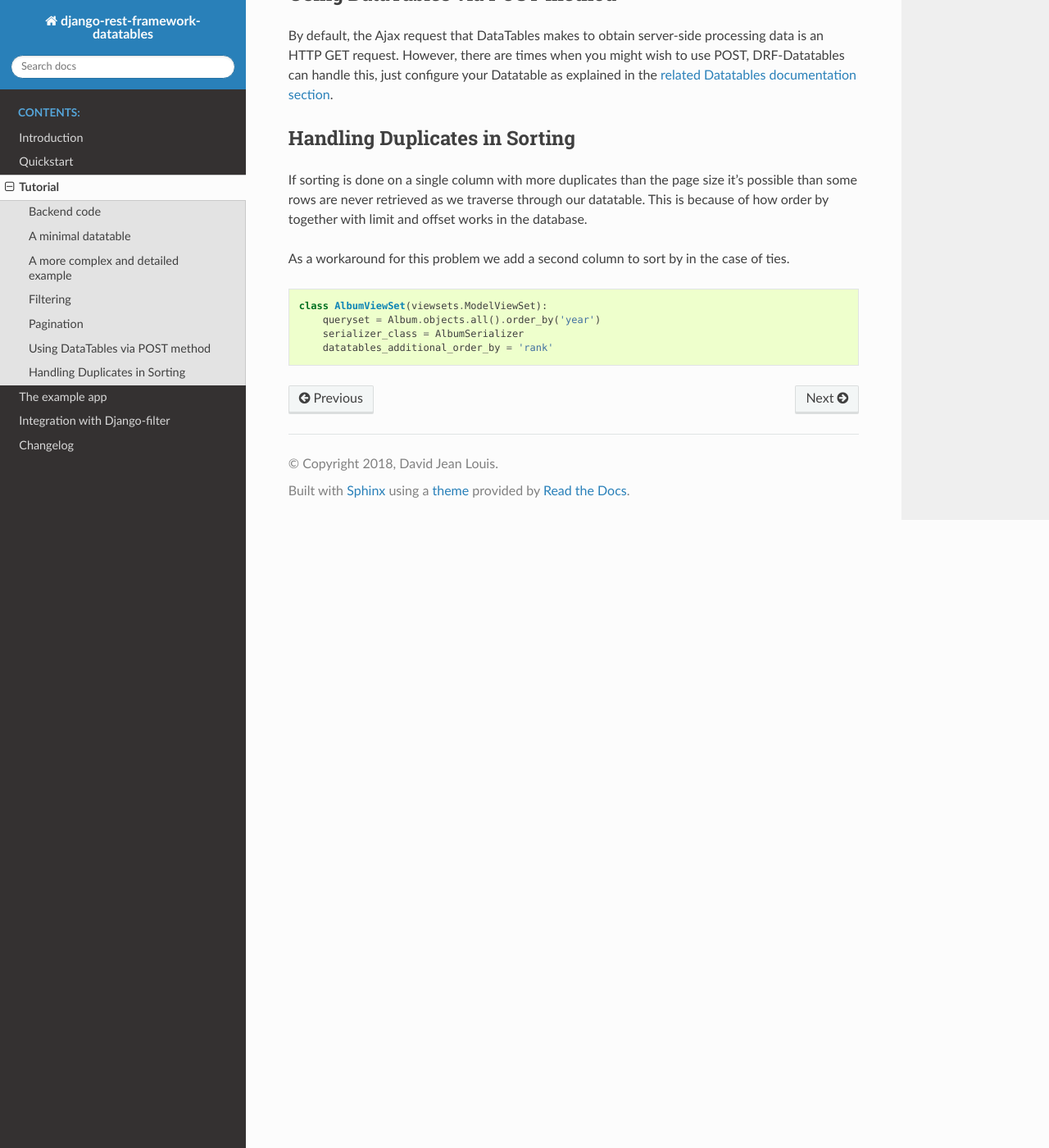
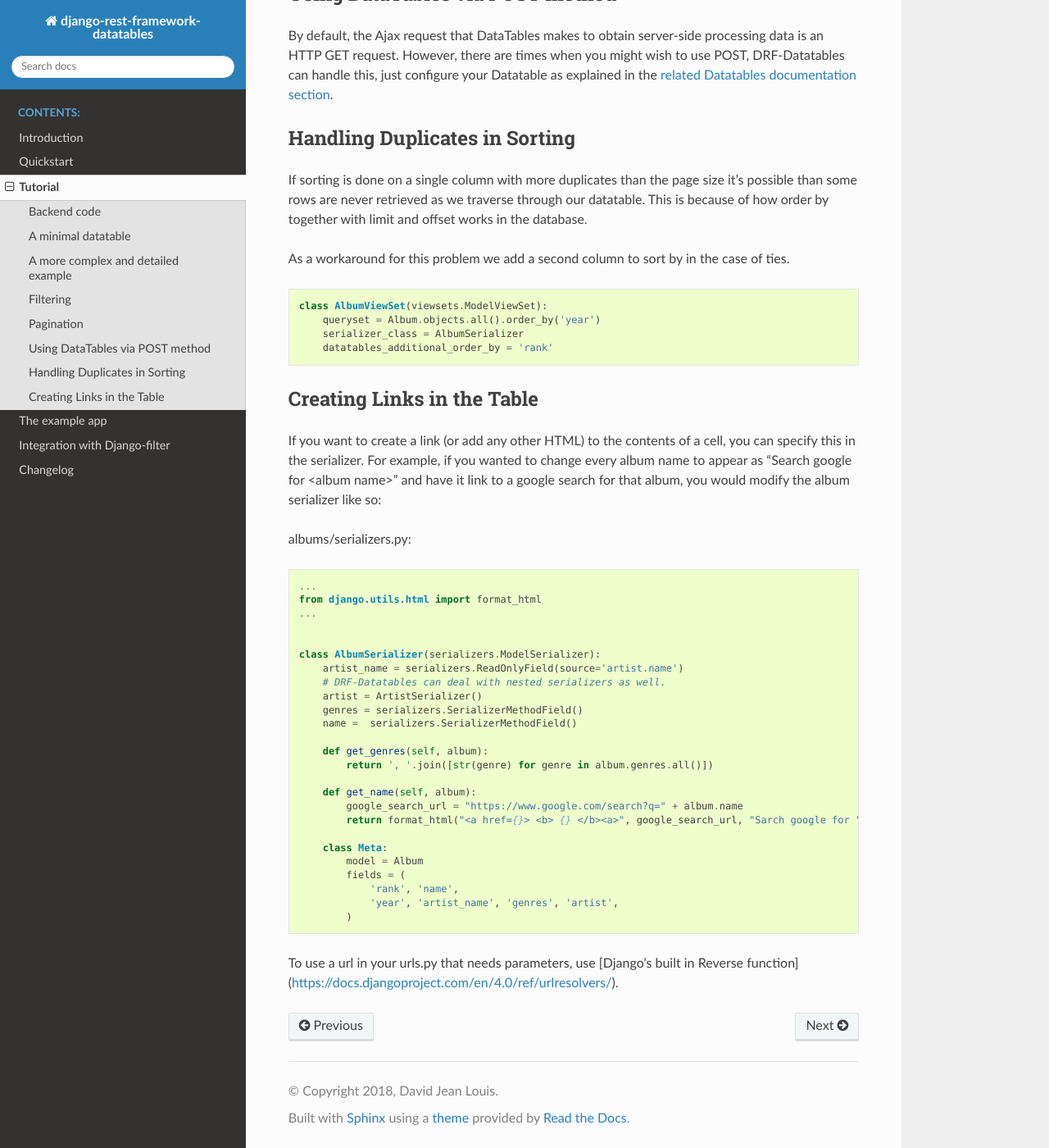
Before and after one commit to izimobil/django-rest-framework-datatables, a Sphinx documentation site: the page built from docs/tutorial.rst, in a window 1280 px wide and 1400 px high, scrolled down 7845 px. Shown: the whole window at 82% size. Built offline with Sphinx 7.4.7 and the Read the Docs theme 2.0.0, drawn with Linux system fonts in a browser that asks for light colours.

Commit message:
Add an example for creating links in the table

```diff
--- a/docs/tutorial.rst
+++ b/docs/tutorial.rst
@@ -402,3 +402,44 @@ As a workaround for this problem we add a second column to sort by in the case o
         queryset = Album.objects.all().order_by('year')
         serializer_class = AlbumSerializer
         datatables_additional_order_by = 'rank'
+
+
+
+
+Creating Links in the Table
+------------------------------
+If you want to create a link (or add any other HTML) to the contents of a cell, you can specify this in the serializer. For example, if you wanted to change every album name to appear as "Search google for <album name>" and have it link to a google search for that album, you would modify the album serializer like so:
+
+
+albums/serializers.py:
+
+.. code:: python
+
+    ...
+    from django.utils.html import format_html
+    ...
+
+
+    class AlbumSerializer(serializers.ModelSerializer):
+        artist_name = serializers.ReadOnlyField(source='artist.name')
+        # DRF-Datatables can deal with nested serializers as well.
+        artist = ArtistSerializer()
+        genres = serializers.SerializerMethodField()
+        name =  serializers.SerializerMethodField()
+
+        def get_genres(self, album):
+            return ', '.join([str(genre) for genre in album.genres.all()])
+
+        def get_name(self, album):
+            google_search_url = "https://www.google.com/search?q=" + album.name
+            return format_html("<a href={}> <b> {} </b><a>", google_search_url, "Sarch google for " + album.name)
+
+        class Meta:
+            model = Album
+            fields = (
+                'rank', 'name',
+                'year', 'artist_name', 'genres', 'artist',
+            )
+
+
+To use a url in your urls.py that needs parameters, use [Django's built in Reverse function](https://docs.djangoproject.com/en/4.0/ref/urlresolvers/).
```
